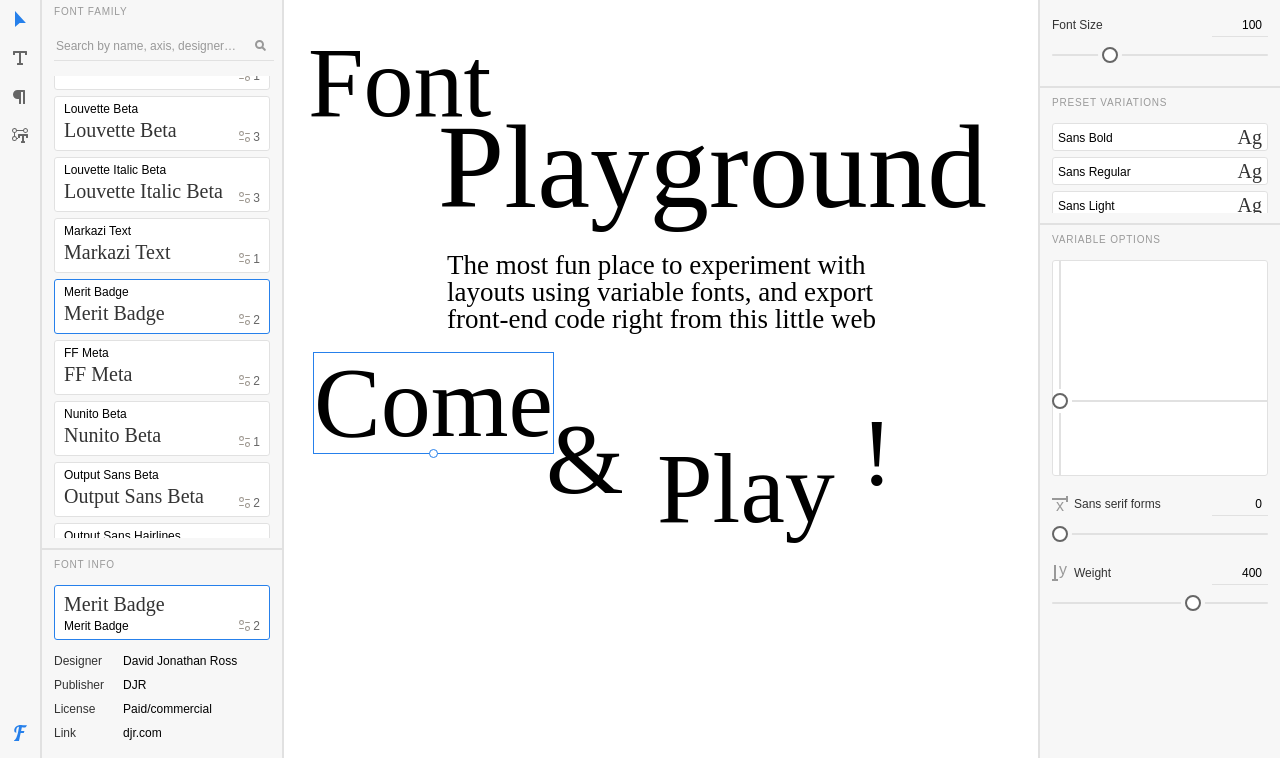
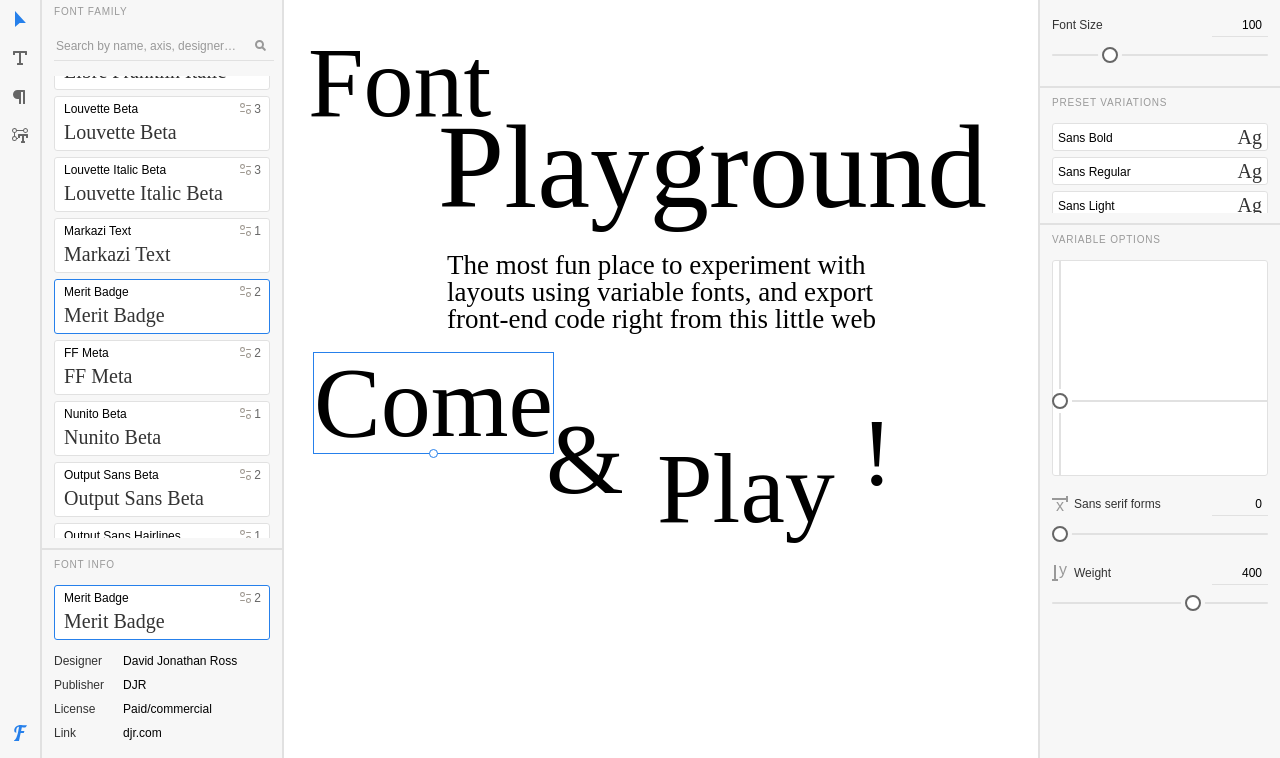
Before and after one commit to wentin/font-playground, a website: page index.html in a window 1280 px wide. Shown: the part 42-800 px from the top of the page. Drawn offline with nearby package versions, Linux system fonts and the light colour scheme; a web font is replaced by a local one.

Commit message:
font family name first, preview next

```diff
--- a/index.html
+++ b/index.html
@@ -124,6 +124,8 @@
       <h4 class="subtitle-text">FONT INFO</h4>
       <div class="font-info label-text">
         <div class="font-card active" @click="scrollIntoView(activeFont)">
+          <h4 class="label-text">{{ activeFont.fontFamilyName }}</h4>
+          <h4 class="badge-text">{{ activeFont.variableOptions.axes.length }}</h4>
           <h1 class="font-preview"
             v-if="!activeFont.previewText.isCustom"
             :style="{fontFamily: activeFont.cssCodeName}">
@@ -132,8 +134,6 @@
           <h1 class="font-preview" v-if="activeFont.previewText.isCustom">
             {{ activeFont.previewText.customText }}
           </h1>
-          <h4 class="label-text">{{ activeFont.fontFamilyName }}</h4>
-          <h4 class="badge-text">{{ activeFont.variableOptions.axes.length }}</h4>
         </div>
         <table class="font-info__table">
           <tr>
--- a/scss/style.scss
+++ b/scss/style.scss
@@ -1222,10 +1222,21 @@ body {
     height: 26px;
     overflow: hidden;
     white-space: nowrap;
-    margin-bottom: 2px;
     font-family: $sans;
     font-variation-settings: 'dfat' 0;
     color: $G600;
+    margin-right: -9px;
+    position: relative;
+
+    &:after {
+      content: "";
+      position: absolute;
+      top: 0;
+      bottom: 0;
+      right: 0;
+      width: 20px;
+      background: linear-gradient(to right, rgba(255,255,255,0) 0%, rgba(255,255,255,1) 90%);
+    }
   }
   .label-text {
     line-height: 15px;
@@ -1233,14 +1244,15 @@ body {
     white-space: nowrap;
     overflow: hidden;
     margin-right: 30px;
+    margin-bottom: 2px;
     color: $G700;
   }
   .badge-text {
     line-height: 15px;
     height: 15px;
     position: absolute;
-    bottom: 5px;
-    right: 9px;
+    top: 5px;
+    right: 8px;
 
     &:before {
       content: '';
```
Also changed, not shown: css/style.css.
